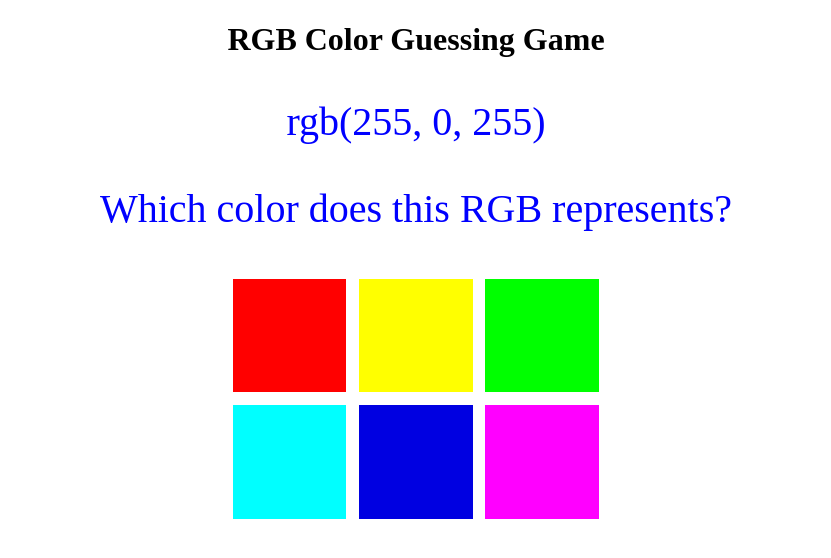
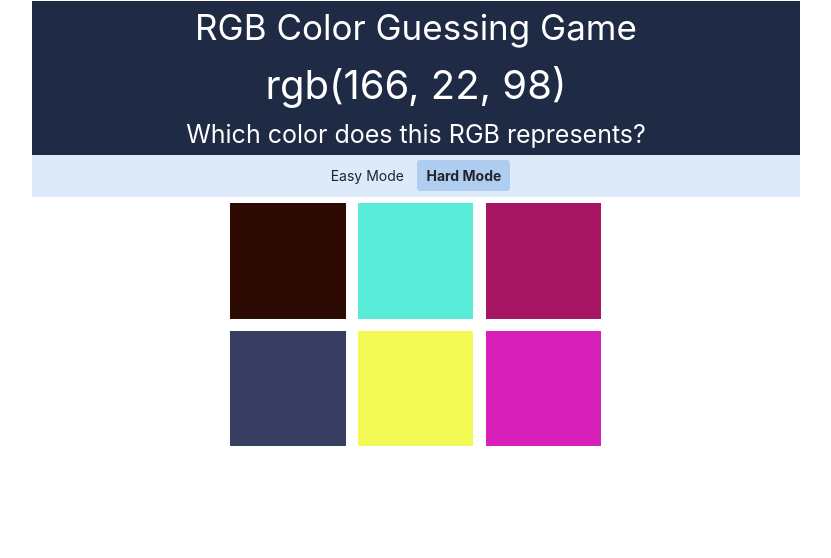
Before and after one commit to yx0419/RGBguessingGame, a plain HTML site: page index.html in a window 1280 px wide. Shown: the whole page, without its empty margins (224-1055 px from the left). Drawn offline with nearby package versions, Linux system fonts and the light colour scheme.

Commit message:
before refactoring

```diff
--- a/index.html
+++ b/index.html
@@ -1,16 +1,24 @@
 <!DOCTYPE html>
+<html>
 
 <head>
     <meta charset="UTF-8">
     <title>RGBgame</title>
+    <link href="https://stackpath.bootstrapcdn.com/bootstrap/4.4.1/css/bootstrap.min.css" rel="stylesheet"
+        integrity="sha384-Vkoo8x4CGsO3+Hhxv8T/Q5PaXtkKtu6ug5TOeNV6gBiFeWPGFN9MuhOf23Q9Ifjh" crossorigin="anonymous">
     <link rel="stylesheet" type="text/css" href="styles.css">
 </head>
 
 <body>
     <div id="header">
-        <h1>RGB Color Guessing Game</h1>
+        <p id="headline">RGB Color Guessing Game</p>
         <p id="rgb"></p>
         <p id="mymessage">Which color does this RGB represents?</p>
+    </div>
+
+    <div id="line">
+        <button type="button" class="easy btn btn-sm ">Easy Mode</button>
+        <button type="button" class="activeone hard btn btn-sm">Hard Mode</button>
     </div>
 
     <div id="colors-container">
@@ -21,6 +29,7 @@
         <div class="square"></div>
         <div class="square"></div>
     </div>
+
     <script type="text/javascript" src="index.js"></script>
 </body>
 
--- a/index.js
+++ b/index.js
@@ -1,27 +1,35 @@
-var colors = [
-    "rgb(255, 0, 0)",
-    "rgb(255, 255, 0)",
-    "rgb(0, 255, 0)",
-    "rgb(0, 255, 255)",
-    "rgb(0, 0, 225)",
-    "rgb(255, 0, 255)"
-]
+// var colors = [
+//     "rgb(255, 0, 0)",
+//     "rgb(255, 255, 0)",
+//     "rgb(0, 255, 0)",
+//     "rgb(0, 255, 255)",
+//     "rgb(0, 0, 225)",
+//     "rgb(255, 0, 255)"
+// ]
 
 var message = document.getElementById("mymessage");
 var squares = document.querySelectorAll(".square");
 var rgbtext = document.getElementById("rgb");
-var pickedColor = randomlyPickOneColor();
+var easyBtn = document.querySelector(".easy");
+var hardBtn = document.querySelector(".hard");
 
-//assign background colors to all the squares.
+
+//generate six colors and pick a correct one.
+var colors = generateColorsArray(6); //argument is how many colors to generate
+var correctColor = randomlyPickOneCorrectColor(6);
+
+
+//display generated colors to all the squares on the screen.
 for (var i = 0; i < squares.length; i++) {
 
     squares[i].style.backgroundColor = colors[i];
 
     squares[i].addEventListener('click', function () {
 
-        if (this.style.backgroundColor == pickedColor) {
+        if (this.style.backgroundColor === correctColor) {
             message.textContent = 'Correct!';
             changeAllToCorrectColor();
+            rgbtext.style.backgroundColor = correctColor;
         }
         else {
             message.textContent = 'try again';
@@ -30,30 +38,78 @@ for (var i = 0; i < squares.length; i++) {
     });
 }
 
+
 //when user clicked the correct square
 function changeAllToCorrectColor() {
-
-    for (var j = 0; j < squares.length; j++) {
-
-        squares[j].style.backgroundColor = pickedColor;
+    for (var j = 0; j < colors.length; j++) {
+        squares[j].style.backgroundColor = correctColor;
     }
 };
 
-//randomly pick one square out of six squares
-function randomlyPickOneColor() {
-    var randomIndex = Math.floor(Math.random() * 6);
+//randomly pick one color as correct one out of six colors
+function randomlyPickOneCorrectColor(size) {
+    var randomIndex = Math.floor(Math.random() * size);//random number from 0 to 5 both inclusive
     var randomColor = colors[randomIndex];
     rgbtext.textContent = randomColor;
     return randomColor;
 }
 
+function generateColorsArray(size) {
+    var colors = [];//empty array
 
+    for (var i = 0; i < size; i++) {
 
+        colors[i] = makeRGBstring(); //or colors.push(random()) also works.
+    }
+    return colors;//returns an array
+}
 
+function makeRGBstring() { //pick each color from 0 - 255 both inclusive
+    var randomRed = Math.floor(Math.random() * 256);
+    var randomGreen = Math.floor(Math.random() * 256);
+    var randomBlue = Math.floor(Math.random() * 256);
+    var rgbString = "rgb(" + randomRed + ", " + randomGreen + ", " + randomBlue + ")"
+    return rgbString;
+}
 
+easyBtn.addEventListener('click', function () {
 
+    easyBtn.classList.add("activeone")
+    hardBtn.classList.remove('activeone');
 
+    colors = generateColorsArray(3);
+    correctColor = randomlyPickOneCorrectColor(3);
+    rgbtext.textContent = correctColor;
 
+    //give three new colors
+    for (var i = 0; i < colors.length; i++) {
+        squares[i].style.backgroundColor = colors[i];
+    }
+
+    for (var i = colors.length; i < squares.length; i++) {
+        squares[i].style.backgroundColor = 'white';
+    }
+
+    //hide bottom three squares
+    message.textContent = "Which color does this RGB represents?";
+    rgbtext.style.backgroundColor = "#1f2a44";
+
+})
+
+hardBtn.addEventListener('click', function () {
+
+    hardBtn.classList.add('activeone');
+    easyBtn.classList.remove('activeone');
+    colors = generateColorsArray(6);
+    correctColor = randomlyPickOneCorrectColor(6);
+    rgbtext.textContent = correctColor;
+
+    for (var i = 0; i < squares.length; i++) {
+        squares[i].style.backgroundColor = colors[i];
+    }
+    message.textContent = "Which color does this RGB represents?";
+    rgbtext.style.backgroundColor = "#1f2a44";
+})
 
 /*
 for (var i = 0; i < squares.length; i++) {
@@ -62,7 +118,7 @@ for (var i = 0; i < squares.length; i++) {
 
     squares[i].addEventListener('click', function () {
 
-        if (squares[i] == pickedColor) {
+        if (squares[i] == correctColor) {
             alert('Correct!');
         }
         else {
--- a/styles.css
+++ b/styles.css
@@ -18,14 +18,44 @@ body {
 }
 
 #header {
+    width: 60%;
+    height:30%;
+    margin: 0 auto;
     text-align: center;
+    background-color: #1f2a44;
+    padding-bottom: 1px;
+}
+
+#rgb {
+    font-size: 40px;
+}
+
+#mymessage {
+    font-size: 25px;
+}
+
+h1, #mymessage, #headline, #rgb {
+    color: white;
+}
+
+#headline{
+    font-size: 35px;
+}
+
+#line {
+    width: 60%;
+    margin: 0 auto;
+    text-align: center;
+    background-color: rgb(221, 234, 250);
+    height: 42px;
+    padding-top: 5px;
 }
 
 p {
-    color: blue;
-    font-size: 40px;
+    margin: 1px;
 }
 
-#parag {
-    font-size: 20px;
+.activeone{
+    background-color:  rgb(175, 204, 241);
+    font-weight: bold;
 }
```
